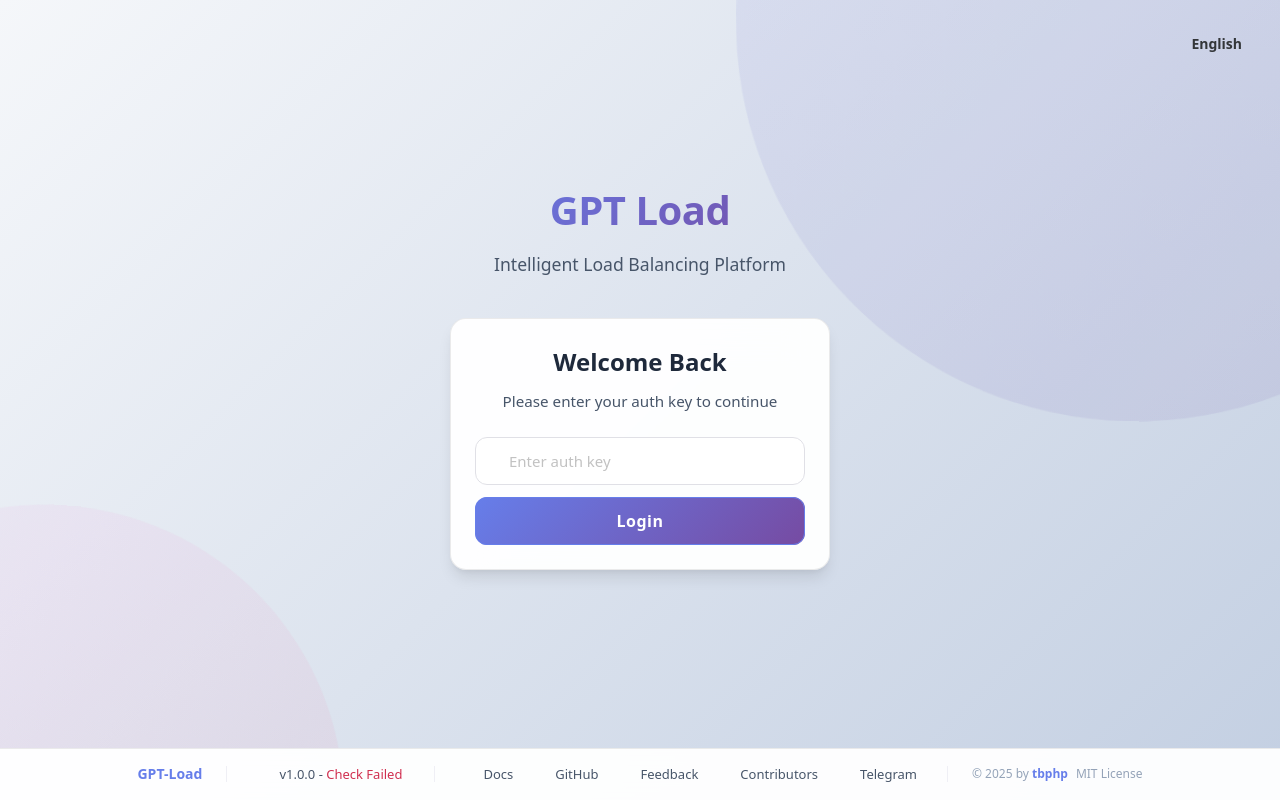
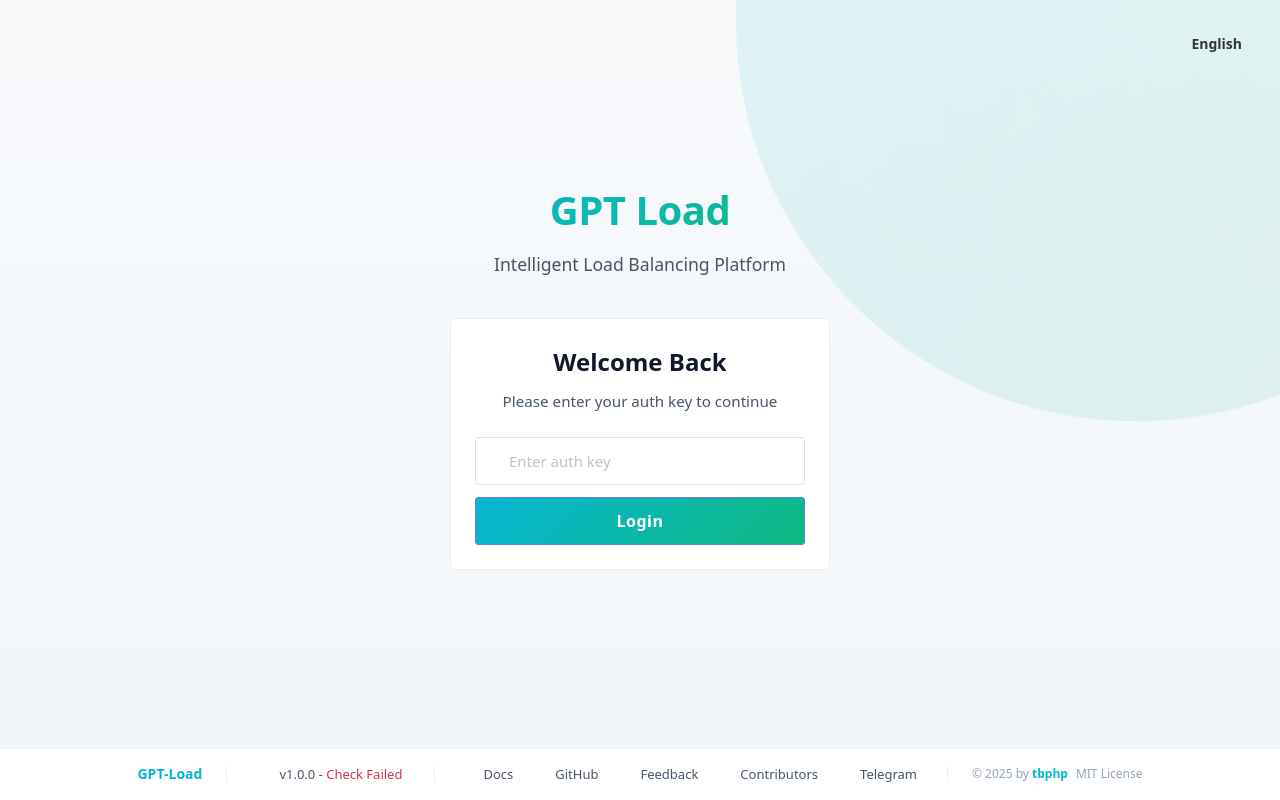
Before and after one commit to zhuzhuyule/autogateway, a Vue app in the folder web/: page /login in a window 1280 px wide. Built offline with nearby package versions, Linux system fonts and the light colour scheme; no server answers; some icons are missing.

Commit message:
refactor: simplify UI style - cyan/teal theme, flat design, smaller corners

```diff
--- a/web/src/assets/style.css
+++ b/web/src/assets/style.css
@@ -139,12 +139,12 @@
 }
 
 :root:not(.dark) ::-webkit-scrollbar-thumb {
-  background: linear-gradient(135deg, #667eea 0%, #764ba2 100%);
+  background: var(--primary-color);
   border-radius: 1px;
 }
 
 :root:not(.dark) ::-webkit-scrollbar-thumb:hover {
-  background: linear-gradient(135deg, #5a6fd8 0%, #6a4190 100%);
+  background: var(--primary-color-hover);
 }
 
 /* 深色模式滚动条 */
@@ -154,73 +154,69 @@
 }
 
 :root.dark ::-webkit-scrollbar-thumb {
-  background: linear-gradient(135deg, #7c8aac 0%, #646e8a 100%);
+  background: #475569;
   border-radius: 1px;
 }
 
 :root.dark ::-webkit-scrollbar-thumb:hover {
-  background: linear-gradient(135deg, #8b9df5 0%, #a97dd4 100%);
+  background: #64748b;
 }
 
-/* 通用卡片样式和悬停效果 */
+/* 通用卡片样式 - 扁平简洁 */
 .modern-card {
-  background: rgba(255, 255, 255, 0.95);
-  backdrop-filter: blur(10px);
-  border-radius: var(--border-radius-lg);
-  box-shadow: var(--shadow-lg);
-  border: 1px solid rgba(255, 255, 255, 0.2);
-  transition: all 0.2s ease;
+  background: var(--card-bg);
+  border-radius: var(--border-radius-md);
+  border: 1px solid var(--border-color);
+  transition: all 0.15s ease;
 }
 
 .modern-card:hover,
 .hover-lift:hover {
-  transform: translateY(-2px);
-  box-shadow: var(--shadow-xl);
+  border-color: var(--primary-color);
+  box-shadow: var(--shadow-sm);
 }
 
 /* 按钮增强 */
 .modern-button {
-  border-radius: var(--border-radius-md);
-  transition: all 0.2s ease;
-  font-weight: 600;
-  letter-spacing: 0.5px;
+  border-radius: var(--border-radius-sm);
+  transition: all 0.15s ease;
 }
 
 .modern-button:hover {
   transform: translateY(-1px);
-  box-shadow: var(--shadow-md);
 }
 
 /* 输入框增强 */
 .modern-input {
-  border-radius: var(--border-radius-md);
-  transition: all 0.2s ease;
+  border-radius: var(--border-radius-sm);
+  transition: all 0.15s ease;
 }
 
 .modern-input:focus {
-  box-shadow: 0 0 0 3px rgba(102, 126, 234, 0.1);
+  border-color: var(--primary-color);
+  box-shadow: 0 0 0 3px var(--primary-color-suppl);
 }
 
 /* 选择文本样式 - 浅色模式 */
 :root:not(.dark) ::selection {
-  background: rgba(102, 126, 234, 0.2);
-  color: #1e293b;
+  background: rgba(6, 182, 212, 0.2);
+  color: #0f172a;
 }
 
 :root:not(.dark) ::-moz-selection {
-  background: rgba(102, 126, 234, 0.2);
-  color: #1e293b;
+  background: rgba(6, 182, 212, 0.2);
+  color: #0f172a;
 }
 
 /* 选择文本样式 - 暗黑模式 */
 :root.dark ::selection {
-  background: #4a90e2;
-  color: #ffffff;
+  background: rgba(6, 182, 212, 0.4);
+  color: #f1f5f9;
 }
 
 :root.dark ::-moz-selection {
-  background: #4a90e2;
-  color: #ffffff;
+  background: rgba(6, 182, 212, 0.4);
+  color: #f1f5f9;
 }
 
 /* Focus样式增强 */
@@ -229,7 +225,7 @@
 }
 
 *:focus-visible {
-  outline: 2px solid rgba(102, 126, 234, 0.5);
+  outline: 2px solid rgba(6, 182, 212, 0.5);
   outline-offset: 2px;
 }
 
@@ -270,11 +266,11 @@
   background-clip: text;
 }
 
-/* 玻璃态效果 */
+/* 玻璃态效果 - 简化 */
 .glass-effect {
-  background: rgba(255, 255, 255, 0.25);
-  backdrop-filter: blur(16px);
-  border: 1px solid rgba(255, 255, 255, 0.18);
+  background: var(--card-bg);
+  backdrop-filter: blur(8px);
+  border: 1px solid var(--border-color);
 }
 
 /* 悬停效果增强 */
--- a/web/src/assets/variables.css
+++ b/web/src/assets/variables.css
@@ -1,140 +1,134 @@
-/* 全局 CSS 变量定义 */
+/* 全局 CSS 变量定义 - 简洁现代风格 */
 
-/* 浅色主题变量 */
 :root,
 :root.light {
   /* 背景色 */
-  --bg-primary: #ffffff;
-  --bg-secondary: #f5f7fa;
-  --bg-tertiary: #e5e7eb;
-  --bg-gradient: linear-gradient(135deg, #f5f7fa 0%, #c3cfe2 100%);
+  --bg-primary: #f8fafc;
+  --bg-secondary: #f1f5f9;
+  --bg-tertiary: #e2e8f0;
+  --bg-gradient: linear-gradient(180deg, #f8fafc 0%, #f1f5f9 100%);
 
   /* 文字颜色 */
-  --text-primary: #1e293b;
+  --text-primary: #0f172a;
   --text-secondary: #475569;
   --text-tertiary: #94a3b8;
   --text-inverse: #ffffff;
 
   /* 边框颜色 */
   --border-color: #e2e8f0;
-  --border-color-light: rgba(0, 0, 0, 0.08);
+  --border-color-light: rgba(0, 0, 0, 0.06);
 
   /* 卡片背景 */
-  --card-bg: rgba(255, 255, 255, 0.95);
+  --card-bg: #ffffff;
   --card-bg-solid: #ffffff;
 
   /* 组件颜色 */
-  --header-bg: rgba(255, 255, 255, 0.95);
-  --footer-bg: rgba(255, 255, 255, 0.95);
+  --header-bg: rgba(255, 255, 255, 0.98);
+  --footer-bg: rgba(255, 255, 255, 0.98);
 
   /* 状态颜色 */
-  --success-bg: rgba(24, 160, 88, 0.1);
-  --success-border: rgba(24, 160, 88, 0.3);
-  --error-bg: rgba(255, 193, 7, 0.1);
-  --error-border: rgba(255, 193, 7, 0.5);
-  --invalid-bg: rgb(250, 250, 252);
-  --invalid-border: #ddd;
+  --success-bg: rgba(16, 185, 129, 0.1);
+  --success-border: rgba(16, 185, 129, 0.3);
+  --error-bg: rgba(239, 68, 68, 0.1);
+  --error-border: rgba(239, 68, 68, 0.3);
+  --invalid-bg: #f8fafc;
+  --invalid-border: #e2e8f0;
 
   /* 图表颜色 */
   --chart-bg: white;
   --chart-grid: #f0f0f0;
   --chart-axis: #e0e0e0;
   --chart-text: #666;
-  --chart-legend-bg: rgba(255, 255, 255, 0.6);
+  --chart-legend-bg: rgba(255, 255, 255, 0.9);
   --chart-legend-text: #334155;
   --chart-legend-secondary: #475569;
 
-  /* 阴影 */
+  /* 阴影 - 轻量 */
   --shadow-sm: 0 1px 2px 0 rgba(0, 0, 0, 0.05);
-  --shadow-md: 0 4px 6px -1px rgba(0, 0, 0, 0.1), 0 2px 4px -1px rgba(0, 0, 0, 0.06);
-  --shadow-lg: 0 10px 15px -3px rgba(0, 0, 0, 0.1), 0 4px 6px -2px rgba(0, 0, 0, 0.05);
+  --shadow-md: 0 2px 4px 0 rgba(0, 0, 0, 0.06);
+  --shadow-lg: 0 4px 8px 0 rgba(0, 0, 0, 0.08);
 
   /* 其他 */
-  --overlay-bg: rgba(255, 255, 255, 0.8);
-  --code-bg: #f8f9fa;
-  --scrollbar-bg: rgba(0, 0, 0, 0.05);
-  --hover-bg: rgba(102, 126, 234, 0.08);
-  --modal-color: rgba(255, 255, 255, 0.95);
-  --success-color: #18a058;
-  --error-color: #d03050;
+  --overlay-bg: rgba(255, 255, 255, 0.9);
+  --code-bg: #f1f5f9;
+  --scrollbar-bg: rgba(0, 0, 0, 0.08);
+  --hover-bg: rgba(6, 182, 212, 0.08);
+  --modal-color: rgba(255, 255, 255, 0.98);
+  --success-color: #10b981;
+  --error-color: #ef4444;
 }
 
-/* 深色主题变量 */
 :root.dark {
-  /* 背景色 - 外层浅色，内容深色 */
-  --bg-primary: #2b3038;
-  --bg-secondary: #323841;
-  --bg-tertiary: #3a414d;
-  --bg-gradient: linear-gradient(135deg, #323841 0%, #2b3038 100%);
+  /* 背景色 */
+  --bg-primary: #0f172a;
+  --bg-secondary: #1e293b;
+  --bg-tertiary: #334155;
+  --bg-gradient: linear-gradient(180deg, #0f172a 0%, #1e293b 100%);
 
-  /* 文字颜色 - 浅色高对比 */
-  --text-primary: #e8e8e8;
-  --text-secondary: #b4b4b4;
-  --text-tertiary: #888888;
-  --text-inverse: #1a1d23;
+  /* 文字颜色 */
+  --text-primary: #f1f5f9;
+  --text-secondary: #94a3b8;
+  --text-tertiary: #64748b;
+  --text-inverse: #0f172a;
 
   /* 边框颜色 */
-  --border-color: #1a1d23;
-  --border-color-light: rgba(255, 255, 255, 0.06);
+  --border-color: #334155;
+  --border-color-light: rgba(255, 255, 255, 0.08);
 
-  /* 卡片背景 - 深黑色内容 */
-  --card-bg: rgba(15, 17, 21, 0.95);
-  --card-bg-solid: #0f1115;
+  /* 卡片背景 */
+  --card-bg: #1e293b;
+  --card-bg-solid: #1e293b;
 
-  /* 组件颜色 - 深黑色 */
-  --header-bg: rgba(15, 17, 21, 0.95);
-  --footer-bg: rgba(15, 17, 21, 0.95);
+  /* 组件颜色 */
+  --header-bg: rgba(15, 23, 42, 0.98);
+  --footer-bg: rgba(15, 23, 42, 0.98);
 
   /* 状态颜色 */
-  --success-bg: rgba(24, 160, 88, 0.12);
-  --success-border: rgba(24, 160, 88, 0.35);
-  --error-bg: rgba(255, 193, 7, 0.12);
-  --error-border: rgba(255, 193, 7, 0.35);
-  --invalid-bg: rgba(15, 17, 21, 0.6);
-  --invalid-border: #2a2f38;
+  --success-bg: rgba(16, 185, 129, 0.15);
+  --success-border: rgba(16, 185, 129, 0.4);
+  --error-bg: rgba(239, 68, 68, 0.15);
+  --error-border: rgba(239, 68, 68, 0.4);
+  --invalid-bg: #1e293b;
+  --invalid-border: #334155;
 
-  /* 图表颜色 - 深黑色背景 */
-  --chart-bg: rgba(12, 14, 18, 0.98);
-  --chart-grid: #2a2f38;
-  --chart-axis: #2a2f38;
-  --chart-text: #b4b4b4;
-  --chart-legend-bg: rgba(15, 17, 21, 0.95);
-  --chart-legend-text: #e8e8e8;
-  --chart-legend-secondary: #b4b4b4;
+  /* 图表颜色 */
+  --chart-bg: #1e293b;
+  --chart-grid: #334155;
+  --chart-axis: #475569;
+  --chart-text: #94a3b8;
+  --chart-legend-bg: rgba(30, 41, 59, 0.95);
+  --chart-legend-text: #f1f5f9;
+  --chart-legend-secondary: #94a3b8;
 
   /* 阴影 */
-  --shadow-sm: 0 1px 2px 0 rgba(0, 0, 0, 0.2);
-  --shadow-md: 0 4px 6px -1px rgba(0, 0, 0, 0.3), 0 2px 4px -1px rgba(0, 0, 0, 0.2);
-  --shadow-lg: 0 10px 15px -3px rgba(0, 0, 0, 0.4), 0 4px 6px -2px rgba(0, 0, 0, 0.3);
+  --shadow-sm: 0 1px 2px 0 rgba(0, 0, 0, 0.3);
+  --shadow-md: 0 2px 4px 0 rgba(0, 0, 0, 0.4);
+  --shadow-lg: 0 4px 8px 0 rgba(0, 0, 0, 0.5);
 
   /* 其他 */
-  --overlay-bg: rgba(15, 17, 21, 0.8);
-  --code-bg: #0f1115;
-  --scrollbar-bg: rgba(255, 255, 255, 0.1);
-  --hover-bg: rgba(102, 126, 234, 0.15);
-  --modal-color: rgba(15, 17, 21, 0.98);
-  --success-color: #52c41a;
-  --error-color: #ff4d4f;
+  --overlay-bg: rgba(15, 23, 42, 0.9);
+  --code-bg: #1e293b;
+  --scrollbar-bg: rgba(255, 255, 255, 0.12);
+  --hover-bg: rgba(6, 182, 212, 0.12);
+  --modal-color: rgba(30, 41, 59, 0.98);
+  --success-color: #10b981;
+  --error-color: #ef4444;
 }
 
-/* 通用颜色（不受主题影响） */
 :root {
-  /* 主题色 */
-  --primary-color: #667eea;
-  --primary-color-hover: #5a6fd8;
-  --primary-color-pressed: #4c63d2;
-  --primary-color-suppl: rgba(102, 126, 234, 0.1);
-  --primary-gradient: linear-gradient(135deg, #667eea 0%, #764ba2 100%);
-  --secondary-gradient: linear-gradient(135deg, #f093fb 0%, #f5576c 100%);
-  --success-gradient: linear-gradient(135deg, #4facfe 0%, #00f2fe 100%);
-  --warning-gradient: linear-gradient(135deg, #43e97b 0%, #38f9d7 100%);
+  /* 主题色 - 蓝绿清新 */
+  --primary-color: #06b6d4;
+  --primary-color-hover: #0891b2;
+  --primary-color-pressed: #0e7490;
+  --primary-color-suppl: rgba(6, 182, 212, 0.12);
+  --primary-gradient: linear-gradient(135deg, #06b6d4 0%, #10b981 100%);
 
-  /* 边框半径 */
-  --border-radius-sm: 8px;
-  --border-radius-md: 12px;
-  --border-radius-lg: 16px;
-  --border-radius-xl: 24px;
+  /* 边框半径 - 小圆角 */
+  --border-radius-sm: 4px;
+  --border-radius-md: 6px;
+  --border-radius-lg: 8px;
+  --border-radius-xl: 12px;
 
-  /* 阴影（添加到通用部分） */
-  --shadow-xl: 0 20px 25px -5px rgba(0, 0, 0, 0.1), 0 10px 10px -5px rgba(0, 0, 0, 0.04);
+  /* 阴影 */
+  --shadow-xl: 0 8px 16px 0 rgba(0, 0, 0, 0.1);
 }
```
Also changed, not shown: web/src/components/Layout.vue (+61 -51 lines), web/src/components/NavBar.vue (+57 -35 lines), 27 other files (tests, documents, lock files or other folders).
